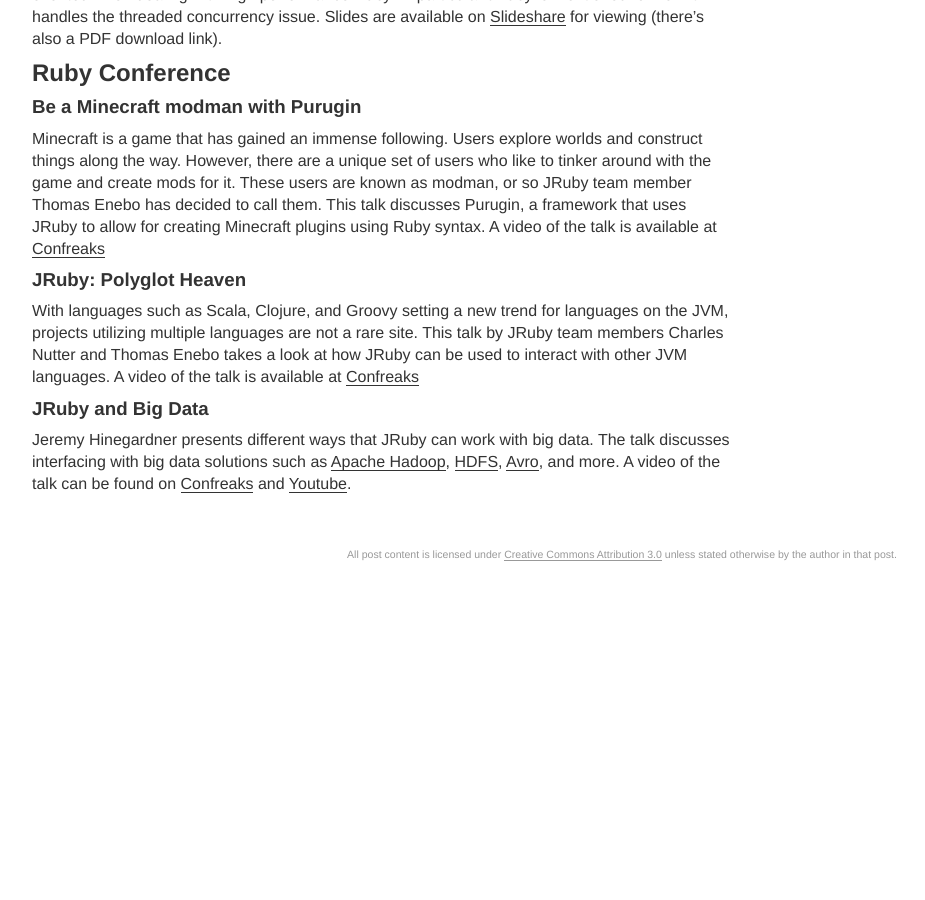
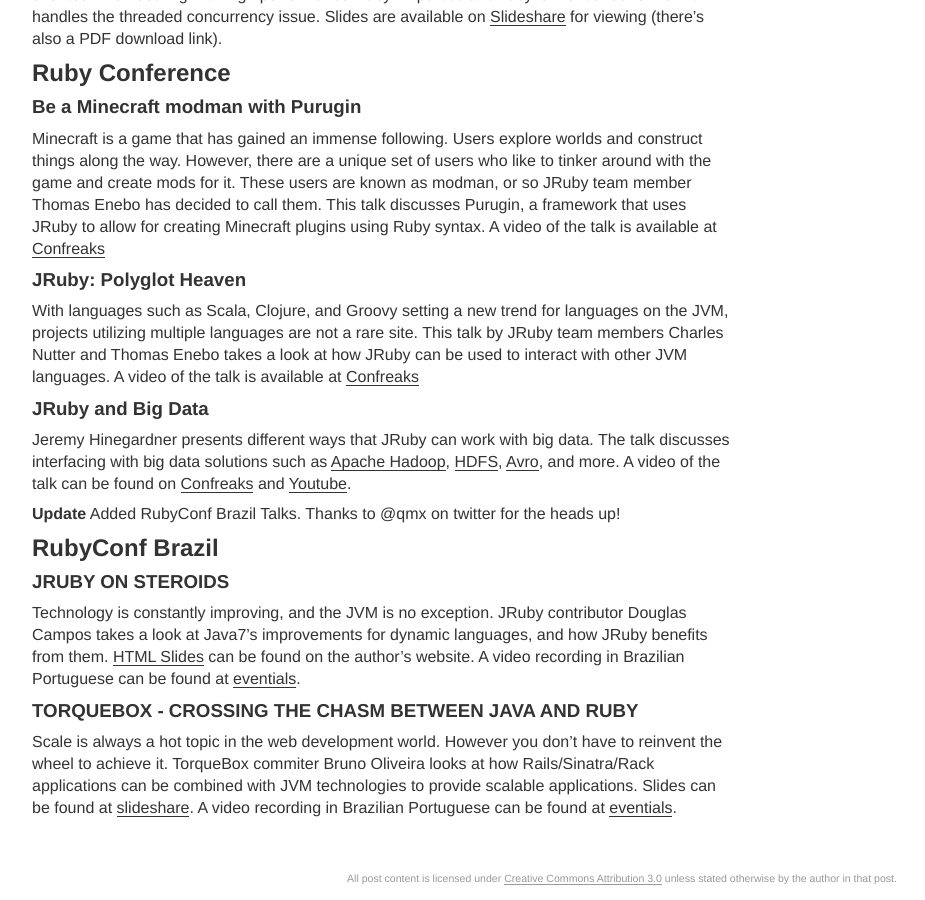
Before and after one commit to jruby/blog.jruby.org, a Jekyll site: the page built from _posts/2011-11-08-jruby-conferences.md, in a window 1280 px wide and 900 px high, scrolled down 976 px. Shown: the whole window, without its empty margins (18-943 px from the left). Built offline with Jekyll 4.4.1, drawn with Linux system fonts in a browser that asks for light colours; before the commit the page ends 1552 px from its top, so only the background shows below that.

Commit message:
Added update for Brazil RubyConf JRuby talks as per qmx's tweet.

```diff
--- a/_posts/2011-11-08-jruby-conferences.md
+++ b/_posts/2011-11-08-jruby-conferences.md
@@ -40,3 +40,15 @@
 ### JRuby and Big Data ###
 
 Jeremy Hinegardner presents different ways that JRuby can work with big data. The talk discusses interfacing with big data solutions such as [Apache Hadoop](http://hadoop.apache.org/), [HDFS](http://hadoop.apache.org/hdfs/), [Avro](http://avro.apache.org/), and more. A video of the talk can be found on [Confreaks](http://confreaks.net/videos/674-rubyconf2011-jruby-and-big-data) and [Youtube](http://www.youtube.com/watch?v=MBXH0P5tB2g).
+
+**Update** Added RubyConf Brazil Talks. Thanks to @qmx on twitter for the heads up!
+
+## RubyConf Brazil ##
+
+### JRUBY ON STEROIDS ###
+
+Technology is constantly improving, and the JVM is no exception. JRuby contributor Douglas Campos  takes a look at Java7's improvements for dynamic languages, and how JRuby benefits from them. [HTML Slides](http://cdn.qmx.me/presentations/2011/rubyconfbr/index.html) can be found on the author's website. A video recording in Brazilian Portuguese can be found at [eventials](http://www.eventials.com/rubyconfbr/recorded/M2UzZTJkMzY2MzdiNTg2NTUxNWM1MzI3NWY1YjRhMzYjIzM5Ng_3D_3D).
+
+### TORQUEBOX - CROSSING THE CHASM BETWEEN JAVA AND RUBY ###
+
+Scale is always a hot topic in the web development world. However you don't have to reinvent the wheel to achieve it. TorqueBox commiter Bruno Oliveira looks at how Rails/Sinatra/Rack applications can be combined with JVM technologies to provide scalable applications. Slides can be found at [slideshare](http://www.slideshare.net/bruno.abstractj/torquebox-ultrapassando-a-fronteira-entre-java-e-ruby). A video recording in Brazilian Portuguese can be found at [eventials](http://www.eventials.com/rubyconfbr/recorded/M2UzZTJkMzY2MzdiNTg2NTUxNWM1MzI3NWY1YjRhMzYjIzM5OQ_3D_3D).
```
